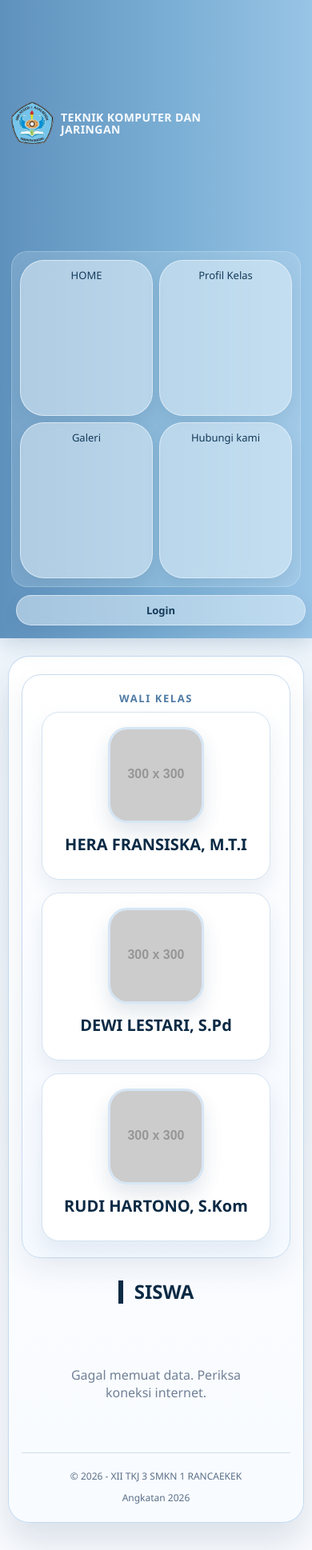
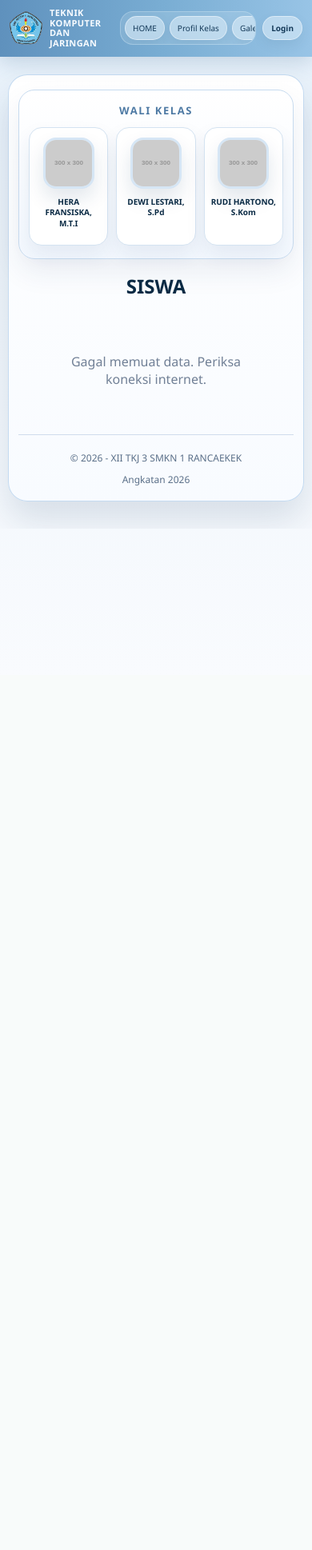
Before and after one commit to SEFTIAN13/tesdoangpuh, a PHP site: page /profil.html in a window 390 px wide. Shown: the whole page at 80% size. After the commit the page ends 661 px from the top, so only its background shows below. Run offline with PHP 8.4, Linux system fonts and the light colour scheme; grey boxes labelled with a size stand in for pictures from a placeholder-image service; some libraries are stand-ins or nearby versions.

Commit message:
mantap inimah

```diff
--- a/profil.html
+++ b/profil.html
@@ -433,16 +433,58 @@
 
         @media (max-width: 768px) {
             .profile-shell {
-                border-radius: 26px;
-                padding: 22px 16px;
+                border-radius: 24px;
+                padding: 18px 12px;
+            }
+
+            .wali-kelas-box {
+                margin-bottom: 20px;
+                padding: 16px 12px;
+                border-radius: 20px;
+            }
+
+            .wali-kelas-static {
+                grid-template-columns: repeat(3, minmax(0, 1fr));
+                gap: 10px;
+                margin-top: 12px;
+            }
+
+            .wali-kelas-static-item {
+                padding: 12px 8px;
+                border-radius: 16px;
+            }
+
+            .wali-kelas-photo {
+                width: 64px;
+                height: 64px;
+                border-radius: 16px;
+                margin-bottom: 10px;
+            }
+
+            .wali-kelas-name {
+                font-size: 10px;
+                line-height: 1.35;
+                word-break: break-word;
+            }
+
+            .wali-kelas-static-actions {
+                margin-top: 8px;
+            }
+
+            .wali-kelas-static-actions .edit-student-btn {
+                padding: 6px 10px;
+                font-size: 11px;
             }
 
             .add-student-btn {
                 width: 100%;
+                padding: 11px 16px;
+                font-size: 14px;
             }
 
             .profile-toolbar {
                 justify-content: stretch;
+                margin-bottom: 18px;
             }
 
             .profile-filter-bar {
@@ -456,6 +498,58 @@
                 width: 100%;
             }
 
+            .profile-header {
+                margin-top: 12px;
+                margin-bottom: 10px;
+            }
+
+            .profile-header .section-title {
+                font-size: 24px;
+                padding-left: 0;
+                border-left: none;
+            }
+
+            .member-grid {
+                grid-template-columns: repeat(2, minmax(0, 1fr));
+                gap: 10px;
+                margin-top: 8px;
+            }
+
+            .member-card {
+                padding: 8px;
+                border-radius: 14px;
+            }
+
+            .member-card img {
+                height: 120px;
+                border-radius: 10px;
+            }
+
+            .member-card h3 {
+                font-size: 12px;
+                margin: 8px 0 4px;
+            }
+
+            .member-card p {
+                font-size: 10px;
+                line-height: 1.35;
+            }
+
+            .member-card-actions {
+                gap: 6px;
+                margin-top: 8px;
+            }
+
+            .member-card-actions .edit-student-btn,
+            .member-card-actions .delete-student-btn {
+                padding: 6px 10px;
+                font-size: 11px;
+            }
+
+            .footer[style] {
+                margin-top: 18px !important;
+            }
+
             .student-form-modal {
                 padding: 16px;
             }
@@ -467,6 +561,20 @@
 
             .student-form-grid {
                 grid-template-columns: 1fr;
+            }
+        }
+
+        @media (max-width: 420px) {
+            .wali-kelas-static {
+                grid-template-columns: repeat(3, minmax(84px, 1fr));
+            }
+
+            .member-grid {
+                grid-template-columns: 1fr;
+            }
+
+            .member-card img {
+                height: 170px;
             }
         }
     </style>
--- a/style.css
+++ b/style.css
@@ -208,53 +208,71 @@ body {
     }
 
     .header {
-        flex-direction: column;
-        align-items: stretch;
-        padding: 14px 14px 16px;
+        flex-direction: row;
+        align-items: center;
+        justify-content: space-between;
+        padding: 10px 12px;
         min-height: auto;
+        gap: 10px;
     }
 
     .brand {
         justify-content: flex-start;
-        margin-bottom: 6px;
+        margin-bottom: 0;
+        gap: 8px;
+        flex: 0 0 auto;
+        min-width: 0;
     }
 
     .header-actions {
-        flex-direction: column;
-        gap: 10px;
+        flex-direction: row;
+        align-items: center;
+        justify-content: flex-end;
+        gap: 8px;
         margin-left: 0;
+        flex: 1 1 auto;
+        min-width: 0;
     }
 
     .brand span {
-        font-size: 17px;
+        font-size: 12px;
         text-align: left;
-        max-width: 220px;
+        max-width: 92px;
+        line-height: 1.15;
     }
 
     .navbar {
-        width: 100%;
-        padding: 10px;
-        gap: 8px;
-        display: grid;
-        grid-template-columns: repeat(2, minmax(0, 1fr));
-        justify-content: stretch;
-        border-radius: 24px;
+        width: auto;
+        max-width: 100%;
+        padding: 6px;
+        gap: 6px;
+        display: flex;
+        flex-wrap: nowrap;
+        justify-content: flex-start;
+        border-radius: 18px;
+        overflow-x: auto;
+        min-width: 0;
     }
 
     .navbar a {
-        font-size: 14px;
-        padding: 10px 12px;
+        font-size: 11px;
+        padding: 8px 10px;
         text-align: center;
-        min-width: 0;
+        min-width: max-content;
+        flex: 0 0 auto;
+        box-shadow: 0 6px 14px rgba(56, 96, 132, 0.1);
     }
 
     .auth-toggle {
-        font-size: 14px;
-        padding: 10px 12px;
+        font-size: 11px;
+        padding: 8px 12px;
         text-align: center;
-        min-width: 0;
-        width: 100%;
-        align-self: stretch;
+        min-width: max-content;
+        width: auto;
+        align-self: center;
+        margin-left: 0;
+        flex: 0 0 auto;
+        box-shadow: 0 6px 14px rgba(56, 96, 132, 0.1);
     }
 
     .navbar::-webkit-scrollbar {
@@ -273,38 +291,55 @@ body {
     }
 
     .brand img.logo {
-        width: 54px;
-        height: 54px;
+        width: 42px;
+        height: 42px;
     }
 
     .brand span {
-        font-size: 14px;
+        font-size: 11px;
+        max-width: 78px;
     }
 
     .navbar {
-        border-radius: 20px;
+        border-radius: 16px;
+        padding: 5px;
     }
 
     .navbar a {
-        font-size: 13px;
-        padding: 9px 10px;
+        font-size: 10px;
+        padding: 7px 9px;
     }
 
     .auth-toggle {
-        font-size: 13px;
-        padding: 9px 10px;
+        font-size: 10px;
+        padding: 7px 10px;
     }
 }
 
 /* Untuk HP dengan layar sangat kecil */
 @media screen and (max-width: 360px) {
-    .navbar {
-        grid-template-columns: 1fr;
+    .header {
+        padding: 8px 10px;
+    }
+
+    .brand img.logo {
+        width: 38px;
+        height: 38px;
+    }
+
+    .brand span {
+        font-size: 10px;
+        max-width: 72px;
     }
 
     .navbar a {
-        font-size: 12px;
-        padding: 9px 12px;
+        font-size: 9px;
+        padding: 7px 8px;
+    }
+
+    .auth-toggle {
+        font-size: 9px;
+        padding: 7px 9px;
     }
 }
 /* ===== AKHIR NAVIGASI ===== */
```
Also changed, not shown: index.html (+73 -5 lines).
